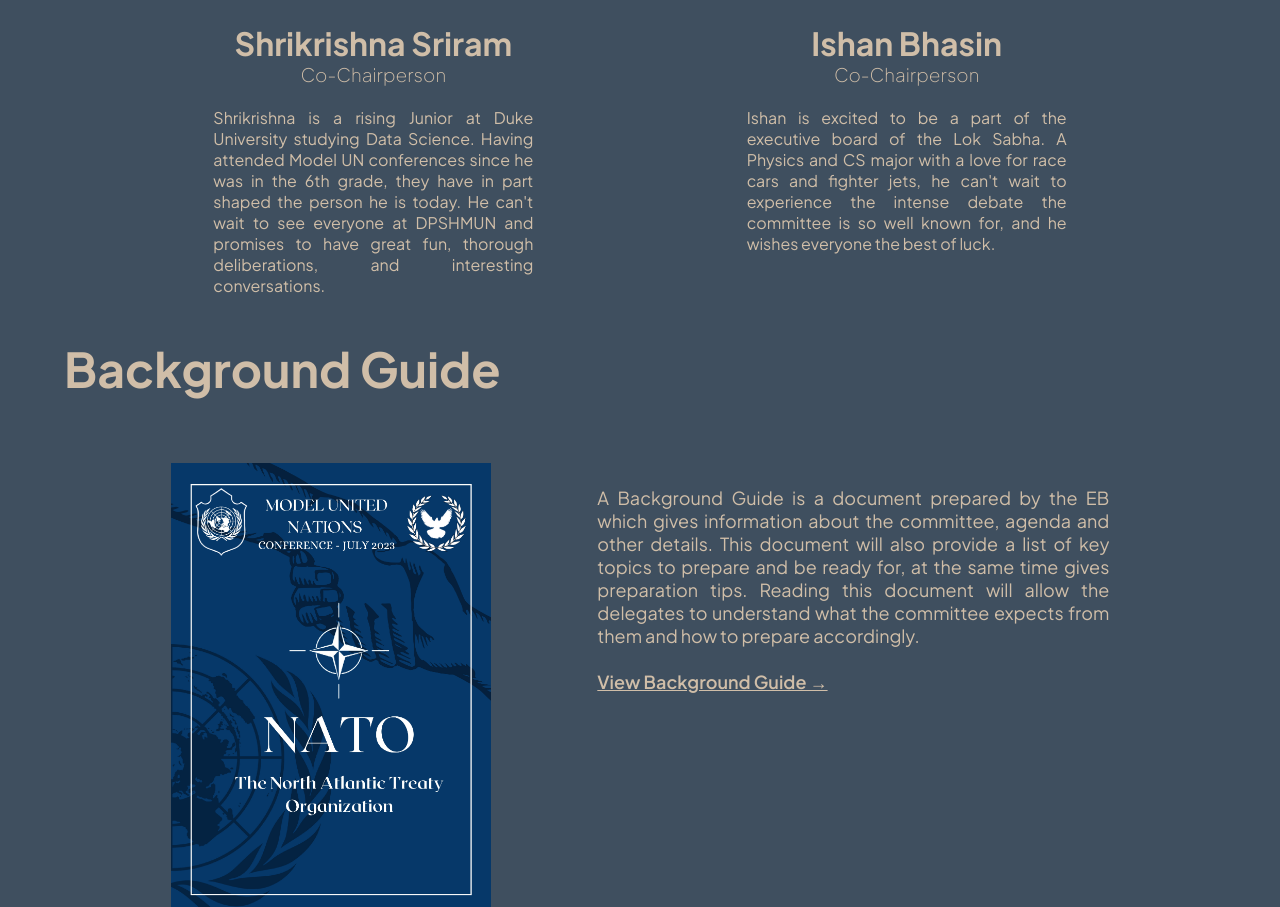
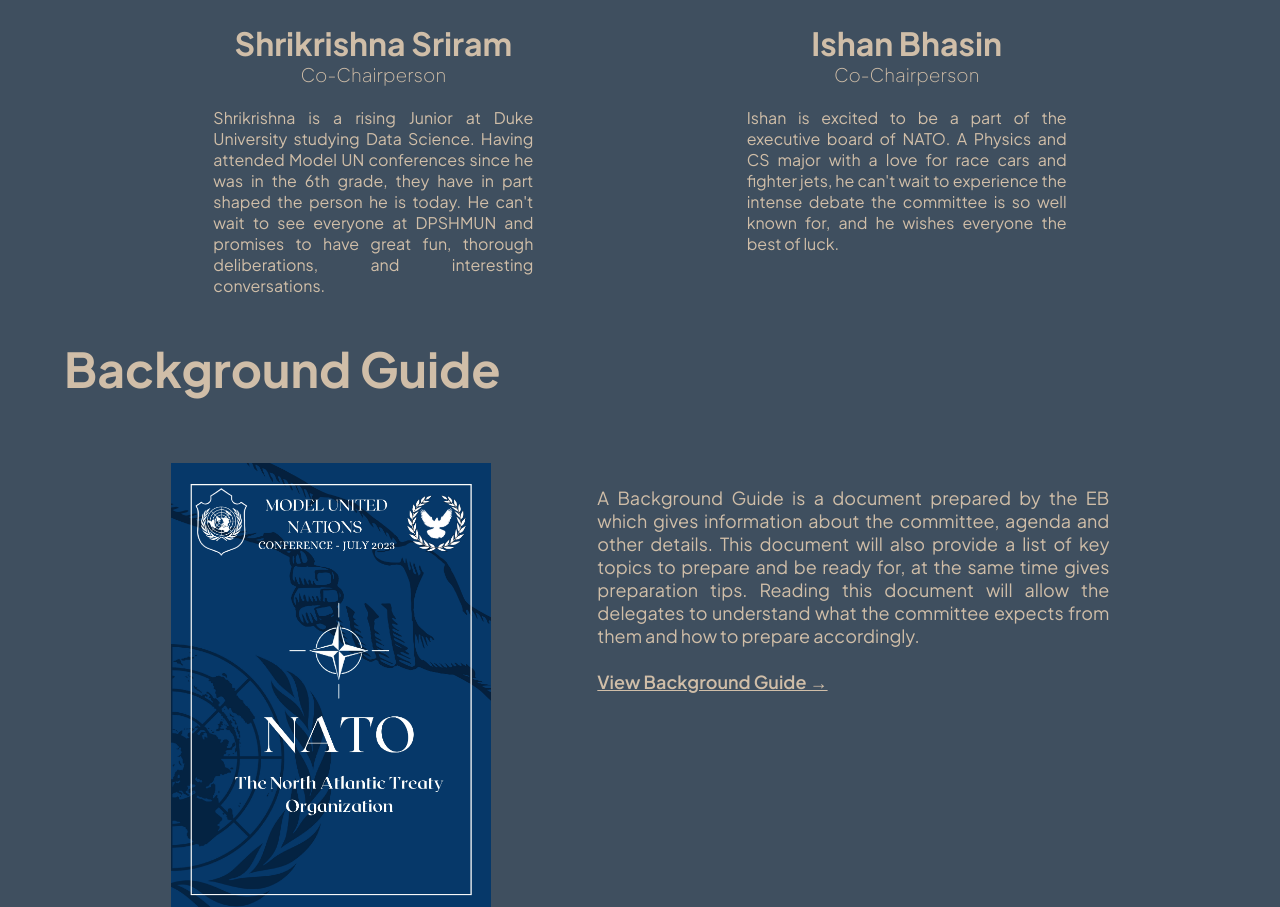
Before and after one commit to SEshaan/DPSH-MUN-Website, a SvelteKit app: page /NATO in a window 1280 px wide. Shown: the part 1648-2555 px from the top of the page. Built offline with nearby package versions, Linux system fonts and the light colour scheme.

Commit message:
more updates

```diff
--- a/src/routes/Allocations_List/+page.svelte
+++ b/src/routes/Allocations_List/+page.svelte
@@ -88,8 +88,8 @@
         db_row: ['id', 'Country', 'Allocation', 'Section']
     },
     lk: {
-        labels: ['S.No', 'Leader', 'Party', 'Name', 'Section'],
-        db_row: ['id', 'politician', 'Party', 'Allocation', 'Section']
+        labels: ['S.No', 'Leader', 'Name', 'Section'],
+        db_row: ['id', 'politician', 'Allocation', 'Section']
     },
     ip: {
         labels: ['S.No', 'Committee', 'Name', 'Section'],
--- a/src/routes/NATO/+page.svelte
+++ b/src/routes/NATO/+page.svelte
@@ -33,7 +33,7 @@
             <div class="card">
                 <img src="./EB/Ishan.jpg" alt="" style="object-fit: contain;"><br><br>
                 <h2>Ishan Bhasin</h2><h3>Co-Chairperson</h3><br>
-                <p>Ishan is excited to be a part of the executive board of the Lok Sabha. A Physics and CS major with a love for race cars and fighter jets, he can't wait to experience the intense debate the committee is so well known for, and he wishes everyone the best of luck.
+                <p>Ishan is excited to be a part of the executive board of NATO. A Physics and CS major with a love for race cars and fighter jets, he can't wait to experience the intense debate the committee is so well known for, and he wishes everyone the best of luck.
 
                     </p>
             </div>
```
